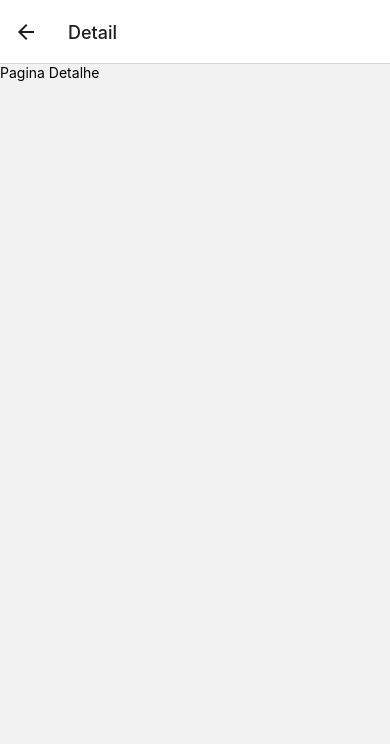
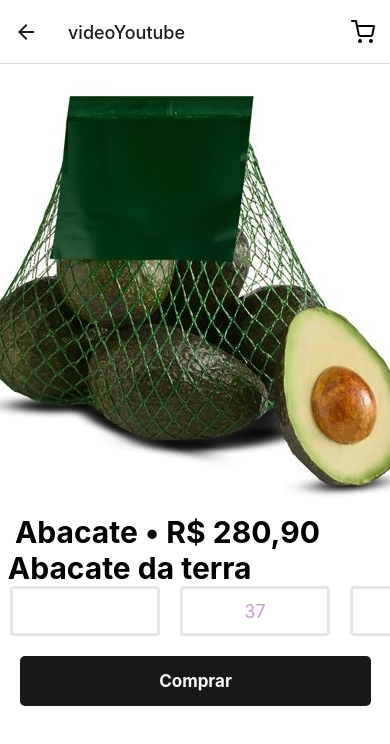
Before and after one commit to carloshvidigal/appMercearia, a React Native app: screen /Detail in a window 390 px wide. Shown: the top 744 px of the page. Built offline with nearby package versions, Linux system fonts and the light colour scheme.

Commit message:
Update detail

```diff
--- /dev/null
+++ b/src/component/Button/index.js
@@ -0,0 +1,36 @@
+import React from 'react';
+import { View, Text, StyleSheet, TouchableOpacity } from 'react-native';
+
+
+export default function Button() {
+ return (
+   <View style={styles.container}>
+    <TouchableOpacity style={styles.buttonContainer}>
+        <Text style={styles.title}>Comprar</Text>
+    </TouchableOpacity>
+   </View>
+  );
+}
+
+const styles = StyleSheet.create({
+    container: {
+        alignContent: 'center',
+        justifyContent: 'center'
+    },
+
+buttonContainer: {
+    width: '90%',
+    height: 50,
+    backgroundColor: '#17181a',
+    borderRadius: 5,
+    marginVertical: '5%',
+    justifyContent: 'center',
+    alignItems: 'center',
+    marginLeft: 20
+},
+title: {
+    fontSize: 17,
+    color: '#fff',
+    fontWeight: 'bold'
+}
+})
--- a/src/component/Products/index.js
+++ b/src/component/Products/index.js
@@ -13,7 +13,7 @@ export default function Products(props) {
 
 
  return (
-   <TouchableOpacity style={styles.container}>
+   <TouchableOpacity style={styles.container} onPress={props.onClick}>
         <Image
             source={props.img}
             style={styles.productsImg}
--- /dev/null
+++ b/src/component/QuantityItens/index.js
@@ -0,0 +1,30 @@
+import React from 'react';
+import { View, StyleSheet, Text } from 'react-native';
+
+export default function QuantityItens(props) {
+ return (
+   <View style={[styles.container, {backgroundColor: props.bgColor || '#fff'}]}>
+        <Text style={[styles.text, {color: props.color || '#c9c'}]}> {props.children} </Text>
+   </View>
+  );
+}
+
+
+const styles = StyleSheet.create({
+    container:{
+     width: 150,
+     height: 50,
+     justifyContent: 'center',
+     alignItems: 'center',
+     borderRadius: 4,
+     borderColor: '#e6e6e6',
+     borderWidth: 3,
+     marginHorizontal: 10,
+    },
+    text: {
+        color: '#fff',
+        fontSize: 18,
+        textAlign: 'center',
+        textAlignVertical: 'center'
+    }
+});
--- a/src/pages/Detail/index.js
+++ b/src/pages/Detail/index.js
@@ -1,10 +1,62 @@
 import React from 'react';
-import { View, Text } from 'react-native';
+import { View, Text, Image, ScrollView, TouchableOpacity, StyleSheet } from 'react-native';
 
-export default function Detail() {
+import QuantityItens from '../../component/QuantityItens';
+import Button from '../../component/Button';
+
+export default function Detail({ navigation }) {
+
+  navigation.setOptions({
+    headerTitle: 'videoYoutube'
+  })
  return (
-   <View>
-        <Text>Pagina Detalhe</Text>
-   </View>
+   <ScrollView style={styles.container}>
+      <Image
+        source={require('../../assets/avocados.jpeg')}
+        style={styles.image}
+        resizeMode="cover"
+      />
+
+      <View>
+        <View>
+          <Text style={styles.title}> Abacate • R$ 280,90</Text>
+        </View>
+
+        <View opacity={0.4}>
+          <Text style={styles.title}>Abacate da terra </Text>
+        </View>
+
+
+        <View style={{flexDirection: 'row', width: '100%'  }}>
+          <ScrollView horizontal showsHorizontalScrollIndicator={false}>
+            <QuantityItens bgcolor="#17181a" color="#fff">40</QuantityItens>
+            <QuantityItens>37</QuantityItens>
+            <QuantityItens>40</QuantityItens>
+            <QuantityItens>44</QuantityItens>
+          </ScrollView>
+        </View>
+
+        <Button/>
+
+
+      </View>
+   </ScrollView>
   );
 }
+
+const styles = StyleSheet.create ({
+  container: {
+    flex: 1,
+    width: '100%',
+    backgroundColor: '#fff'
+  },
+  image:{
+    width: '100%',
+  },
+  title:{
+    fontWeight: 'bold',
+    paddingHorizontal: '2%',
+    fontSize: 30
+
+  }
+})
--- a/src/pages/Home/index.js
+++ b/src/pages/Home/index.js
@@ -1,10 +1,14 @@
 import React from 'react';
 import { View, Text, StyleSheet, ScrollView, Image, TouchableOpacity } from 'react-native';
 import { MaterialIcons } from '@expo/vector-icons';
+import { useNavigation } from '@react-navigation/native'
 
 import Products from '../../component/Products';
 
 export default function Home() {
+
+const navigation = useNavigation();
+
  return (
    <View style={styles.container}>
     <View style={styles.header}>
@@ -28,7 +32,7 @@ export default function Home() {
 
         <ScrollView>
           <View style={{ flexDirection: 'row', justifyContent: 'space-around'}}>
-            <Products img={require('../../assets/avocados.jpeg')} cost="R$ 9,90/kg">
+            <Products img={require('../../assets/avocados.jpeg')} cost="R$ 9,90/kg" onClick={()=> navigation.navigate('Detail') }>
               Abacate
             </Products>
             <Products img={require('../../assets/pineapple.jpeg')} cost="R$ 4,79/Unidade">
--- a/src/router.js
+++ b/src/router.js
@@ -1,6 +1,8 @@
 import React from "react";
 import { NavigationContainer } from "@react-navigation/native";
 import { createStackNavigator } from "@react-navigation/stack";
+import { Feather } from '@expo/vector-icons';
+import { TouchableOpacity } from "react-native";
 
 import Home from "./pages/Home";
 import Detail from "./pages/Detail";
@@ -19,6 +21,18 @@ function Routes(){
                 <Stack.Screen
                     name='Detail'
                     component={Detail}
+                    options={{
+                        headerRight: () => (
+                            <TouchableOpacity style={{marginRight: 15}}>
+                                <Feather
+                                name="shopping-cart"
+                                size={24}
+                                color="black"
+                                />
+                            </TouchableOpacity>
+
+                        )
+              }}
                 />
             </Stack.Navigator>
         </NavigationContainer>
```
